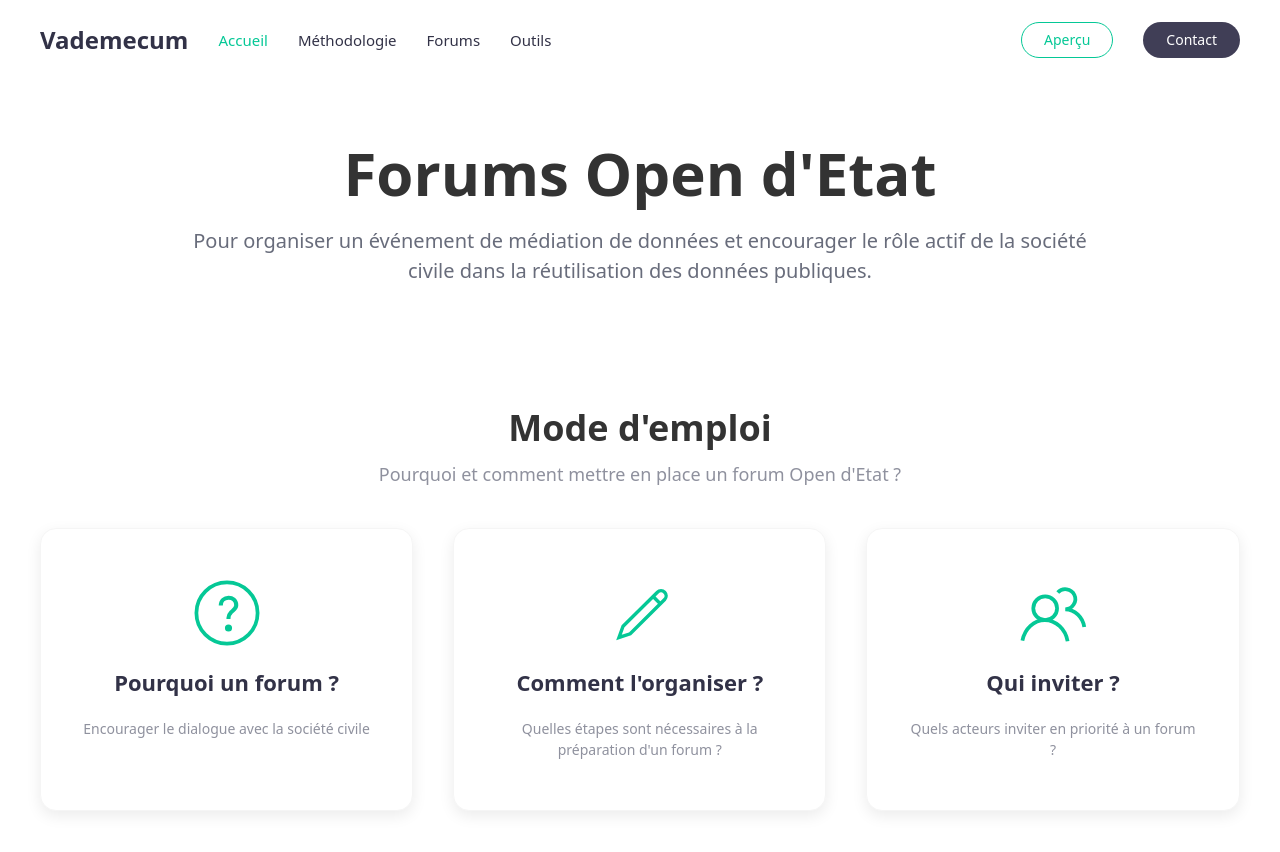
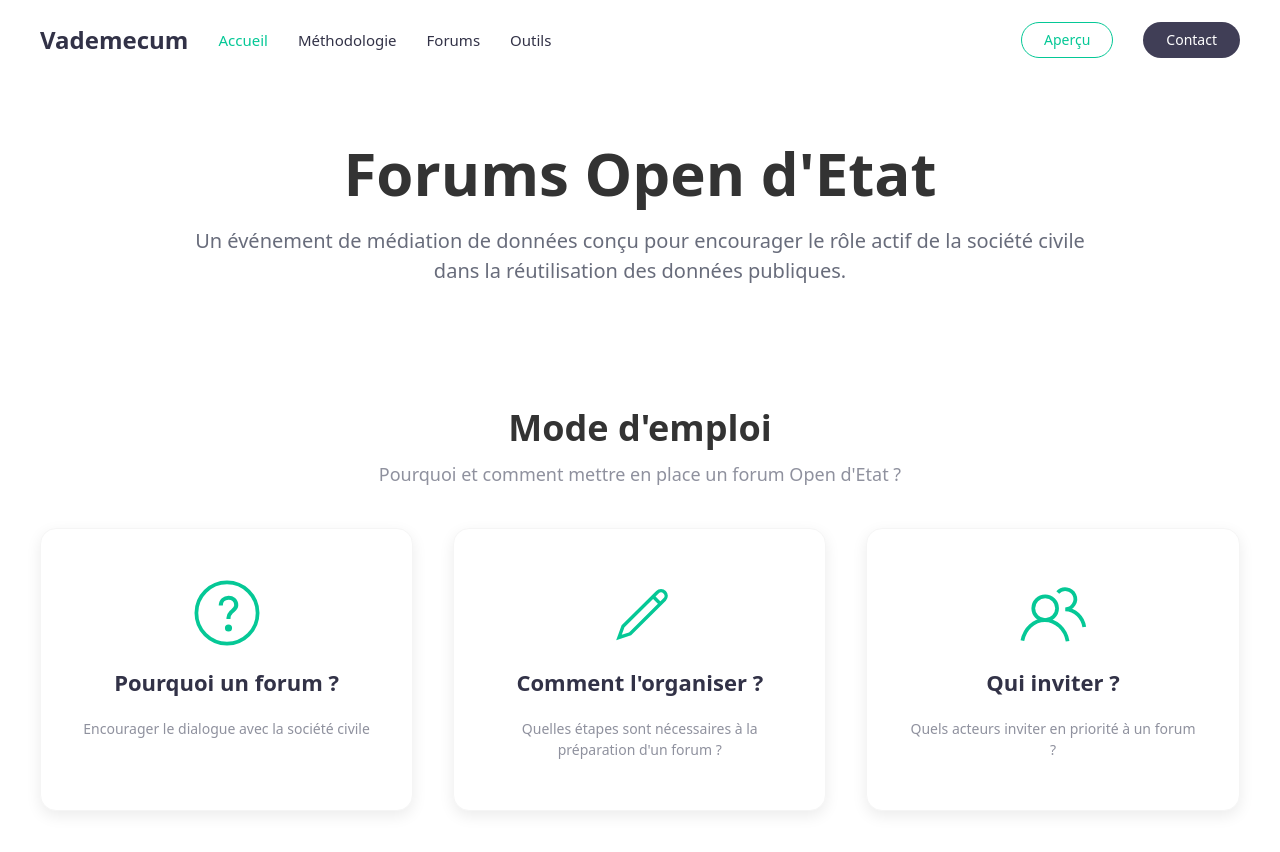
Before and after one commit to datactivist/vademecum, a Jekyll site: the page built from index.md, in a window 1280 px wide and 900 px high. Shown: the top 852 px of the window. Built offline with Jekyll 4.4.1, drawn with Linux system fonts in a browser that asks for light colours.

Commit message:
Update index.md

```diff
--- a/index.md
+++ b/index.md
@@ -3,7 +3,7 @@ layout: page
 width: expand
 hero:
     title: Forums Open d'Etat
-    subtitle: Pour organiser un événement de médiation de données et encourager le rôle actif de la société civile dans la réutilisation des données publiques.
+    subtitle: Un événement de médiation de données conçu pour encourager le rôle actif de la société civile dans la réutilisation des données publiques.
     image:
     search: false
 ---
```
